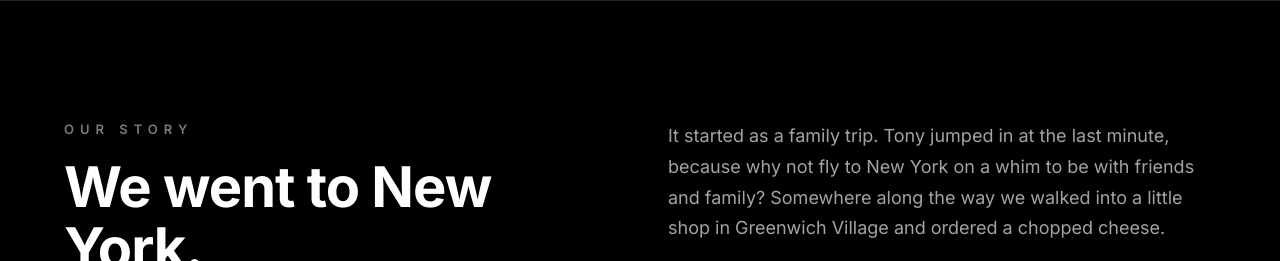
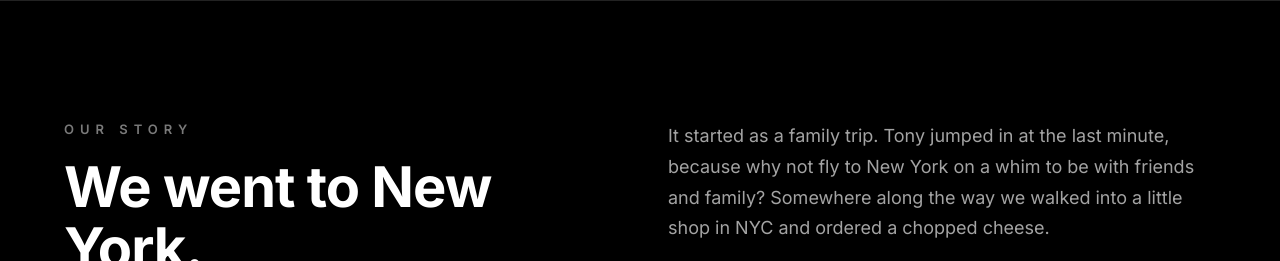
Before and after one commit to markp-910/nychopped, a plain HTML site: page index.html in a window 1280 px wide. Shown: the part 840-1101 px from the top of the page. Drawn offline with Linux system fonts and the light colour scheme.

Commit message:
Story: little shop in NYC (drop neighborhood)
Co-Authored-By: Claude Opus 5.5 <noreply@anthropic.com>
Claude-Session: https://claude.ai/code/session_01U78boahX14E7rBkpgSzK96

```diff
--- a/index.html
+++ b/index.html
@@ -101,7 +101,7 @@
         <h2>We went to New York.<br>We came back obsessed.</h2>
       </div>
       <div class="story muted">
-        <p>It started as a family trip. Tony jumped in at the last minute, because why not fly to New York on a whim to be with friends and family? Somewhere along the way we walked into a little shop in Greenwich Village and ordered a chopped cheese.</p>
+        <p>It started as a family trip. Tony jumped in at the last minute, because why not fly to New York on a whim to be with friends and family? Somewhere along the way we walked into a little shop in NYC and ordered a chopped cheese.</p>
         <blockquote class="quote">“Wow, this is the best sandwich I've ever had. Detroit needs this ASAP.”</blockquote>
         <p>That was the whole meeting. The decision was made before the sandwich was gone.</p>
         <p>We're starting with a food truck so we can find the best spots, meet the people and build a following one sandwich at a time.</p>
```
